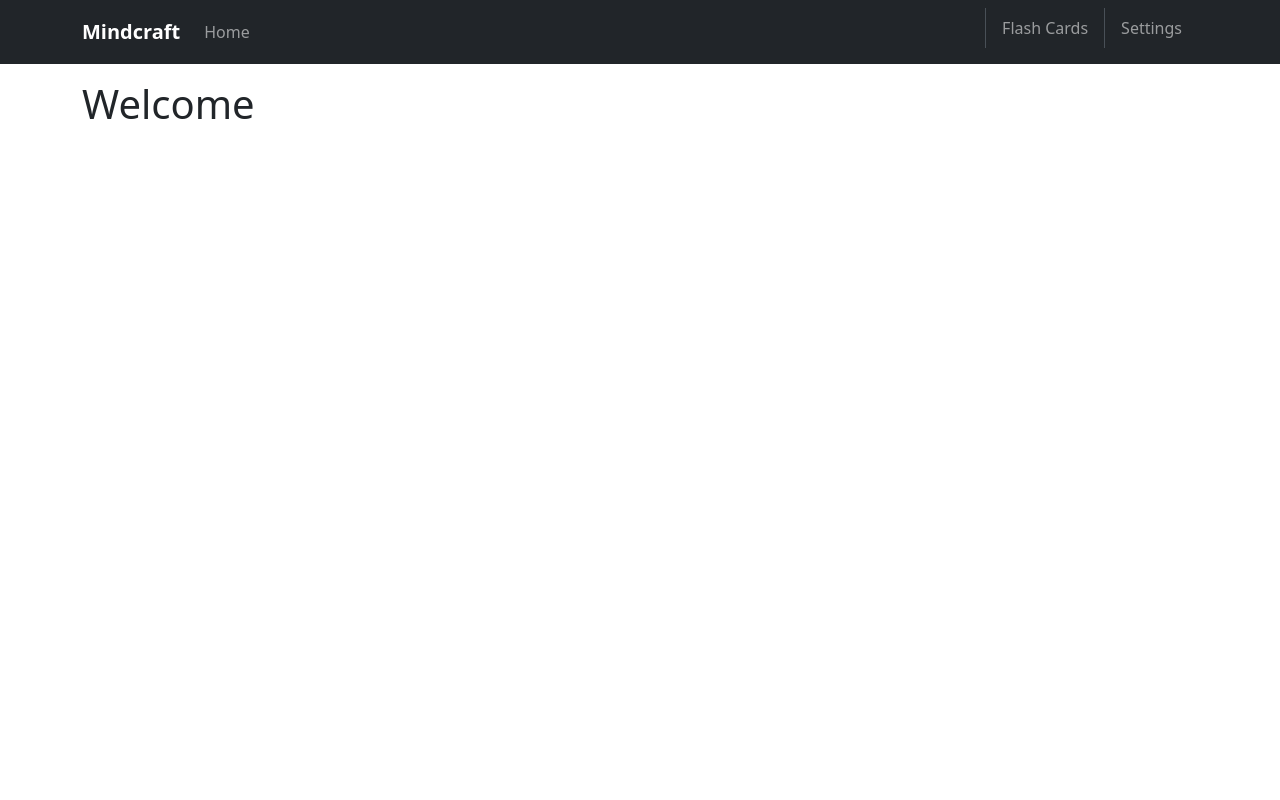
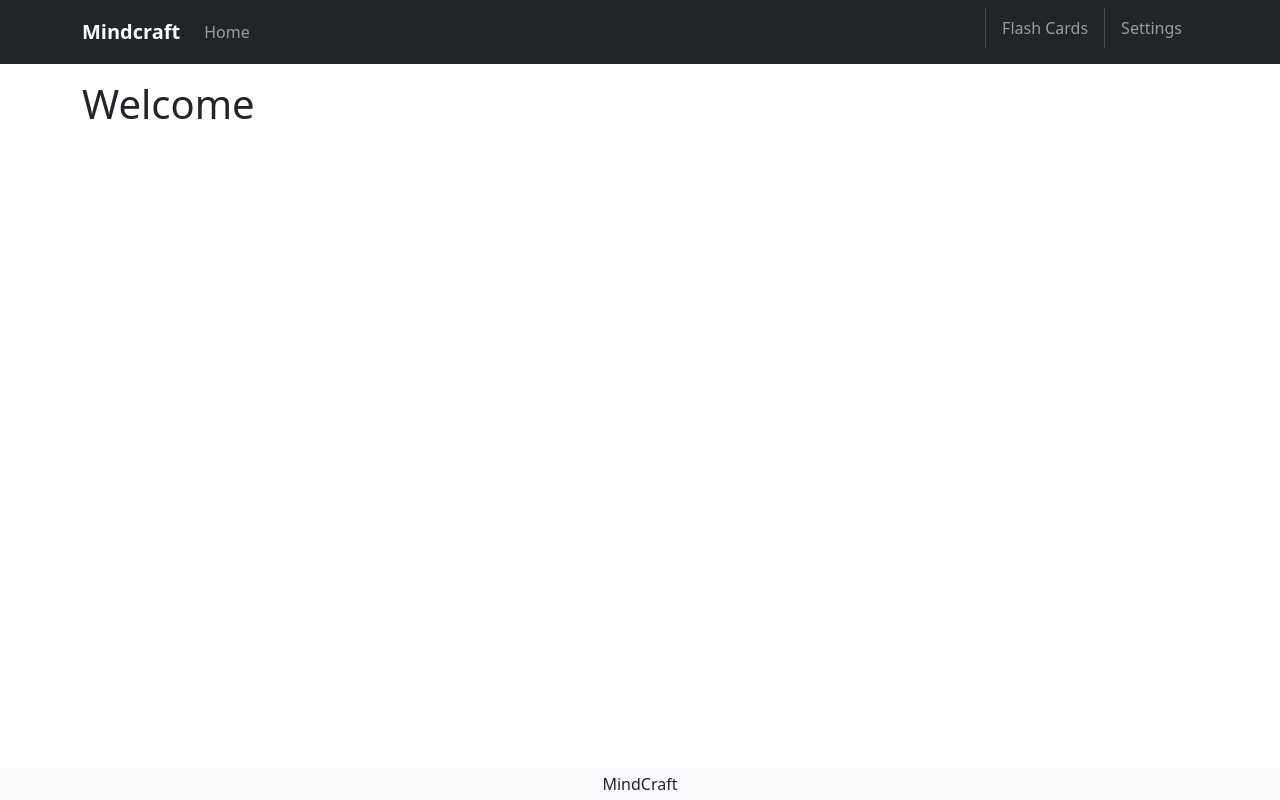
Before and after one commit to hub-mm/mindCRAFT, a Flask app: page / in a window 1280 px wide. Run offline with Flask 3, Linux system fonts and the light colour scheme; the visitor is signed in with stand-in values (Sample User, id 1).

Commit message:
Add footer and styles in css

```diff
--- /dev/null
+++ b/app/static/styles.css
@@ -0,0 +1,11 @@
+html,
+body {
+    height: 100%;
+    margin: 0;
+    padding: 0;
+}
+
+body {
+    display: flex;
+    flex-direction: column;
+}
--- a/app/templates/base.html
+++ b/app/templates/base.html
@@ -10,6 +10,7 @@
             integrity="sha384-QWTKZyjpPEjISv5WaRU9OFeRpok6YctnYmDr5pNlyT2bRjXh0JMhjY6hW+ALEwIH"
             crossorigin="anonymous">
     <link rel="stylesheet" href="https://cdn.jsdelivr.net/npm/bootstrap-icons@1.11.3/font/bootstrap-icons.min.css">
+    <link rel="stylesheet" href="{{ url_for('static', filename='styles.css') }}">
 </head>
 
 <body>
@@ -79,6 +80,9 @@
     {% block content %}{% endblock content %}
 </div>
 
+<footer class="mt-auto py-1 bg-light w-100 text-center">
+    <span>MindCraft</span>
+</footer>
 
 <script src="https://cdn.jsdelivr.net/npm/bootstrap@5.3.3/dist/js/bootstrap.bundle.min.js"
         integrity="sha384-YvpcrYf0tY3lHB60NNkmXc5s9fDVZLESaAA55NDzOxhy9GkcIdslK1eN7N6jIeHz"
```
